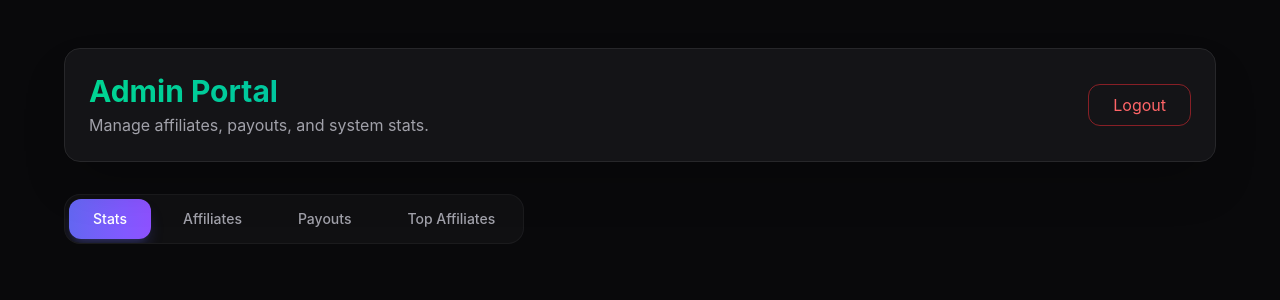
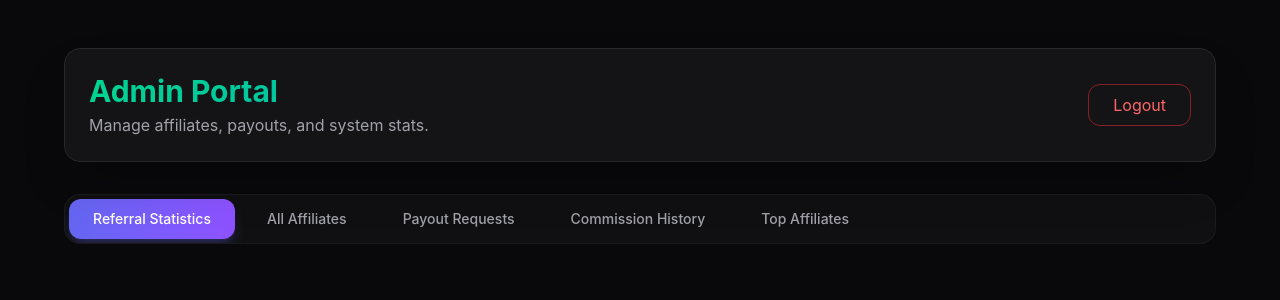
Before and after one commit to Priyanshu-Chouhan/Affiliate-Management-System, a React (Vite) app in the folder client/: page /admin in a window 1280 px wide. Shown: the top 300 px of the page. Built offline with nearby package versions, Linux system fonts and the light colour scheme; no server answers; sample sign-in values are in the browser's storage.

Commit message:
feat: add CommissionsTab component and integrate into AdminPage; update payout status handling and enhance styling

```diff
--- a/client/src/features/admin/AdminPage.tsx
+++ b/client/src/features/admin/AdminPage.tsx
@@ -15,9 +15,18 @@ import {
   AffiliatesTab,
   PayoutsTab,
   TopAffiliatesTab,
+  CommissionsTab,
 } from './components';
 
-type Tab = 'stats' | 'affiliates' | 'payouts' | 'top';
+type Tab = 'stats' | 'affiliates' | 'payouts' | 'commissions' | 'top';
+
+const TAB_LABELS: Record<Tab, string> = {
+  stats: 'Referral Statistics',
+  affiliates: 'All Affiliates',
+  payouts: 'Payout Requests',
+  commissions: 'Commission History',
+  top: 'Top Affiliates',
+};
 
 export const AdminPage = () => {
   const dispatch = useDispatch();
@@ -25,7 +34,7 @@ export const AdminPage = () => {
   const [tab, setTab] = useState<Tab>('stats');
 
   const [search, setSearch] = useState('');
-  const [payoutStatus, setPayoutStatus] = useState('pending');
+  const [payoutStatus, setPayoutStatus] = useState('');
   const [actionMsg, setActionMsg] = useState('');
 
   const { data: statsData, isLoading: loadingStats } = useGetAdminStatsQuery(undefined, { skip: tab !== 'stats' });
@@ -49,7 +58,7 @@ export const AdminPage = () => {
 
   const handleLogout = () => {
     dispatch(logout());
-    navigate('/login');
+    navigate('/admin/login');
   };
 
   const loading = loadingStats || loadingAffiliates || loadingPayouts || loadingTop;
@@ -75,8 +84,8 @@ export const AdminPage = () => {
         </div>
 
         {/* Tabs */}
-        <div className="flex gap-2 p-1 bg-surface/50 rounded-2xl border border-border/50 max-w-fit mx-auto sm:mx-0 overflow-x-auto">
-          {(['stats', 'affiliates', 'payouts', 'top'] as Tab[]).map((t) => (
+        <div className="flex gap-2 p-1 bg-surface/50 rounded-2xl border border-border/50 flex-wrap overflow-x-auto">
+          {(['stats', 'affiliates', 'payouts', 'commissions', 'top'] as Tab[]).map((t) => (
             <button
               key={t}
               onClick={() => setTab(t)}
@@ -86,7 +95,7 @@ export const AdminPage = () => {
                   : 'text-text-secondary hover:text-text-primary hover:bg-surface'
               }`}
             >
-              {t === 'top' ? 'Top Affiliates' : t.charAt(0).toUpperCase() + t.slice(1)}
+              {TAB_LABELS[t]}
             </button>
           ))}
         </div>
@@ -111,6 +120,7 @@ export const AdminPage = () => {
               {tab === 'stats' && statsData?.data && <StatsTab stats={statsData.data} />}
               {tab === 'affiliates' && <AffiliatesTab affiliates={affiliatesData?.data?.data || []} search={search} onSearchChange={setSearch} />}
               {tab === 'payouts' && <PayoutsTab payouts={payoutsData?.data || []} payoutStatus={payoutStatus} onStatusChange={setPayoutStatus} onAction={handlePayout} />}
+              {tab === 'commissions' && <CommissionsTab />}
               {tab === 'top' && <TopAffiliatesTab topAffiliates={topAffiliatesData?.data || []} />}
             </>
           )}
--- /dev/null
+++ b/client/src/features/admin/components/CommissionsTab.tsx
@@ -0,0 +1,63 @@
+import { useGetAdminCommissionsQuery } from '@/store/api';
+
+const getStatusColor = (s: string) => {
+  switch (s) {
+    case 'approved': return 'bg-emerald-500/10 text-emerald-400 border-emerald-500/20';
+    case 'paid': return 'bg-blue-500/10 text-blue-400 border-blue-500/20';
+    case 'rejected': return 'bg-red-500/10 text-red-400 border-red-500/20';
+    default: return 'bg-amber-500/10 text-amber-400 border-amber-500/20';
+  }
+};
+
+export const CommissionsTab = () => {
+  const { data, isLoading } = useGetAdminCommissionsQuery(undefined);
+  const commissions = data?.data || [];
+
+  if (isLoading) return (
+    <div className="flex justify-center p-20 text-primary">
+      <svg className="animate-spin h-10 w-10" xmlns="http://www.w3.org/2000/svg" fill="none" viewBox="0 0 24 24">
+        <circle className="opacity-25" cx="12" cy="12" r="10" stroke="currentColor" strokeWidth="4" />
+        <path className="opacity-75" fill="currentColor" d="M4 12a8 8 0 018-8V0C5.373 0 0 5.373 0 12h4zm2 5.291A7.962 7.962 0 014 12H0c0 3.042 1.135 5.824 3 7.938l3-2.647z" />
+      </svg>
+    </div>
+  );
+
+  return (
+    <div className="glass-panel p-6">
+      <div className="overflow-x-auto">
+        <table className="w-full text-left border-collapse">
+          <thead>
+            <tr className="border-b border-border/50 text-text-secondary text-sm uppercase tracking-wider">
+              {['Affiliate', 'Amount', 'Status', 'Description', 'Date'].map((h) => (
+                <th key={h} className="p-4 font-medium">{h}</th>
+              ))}
+            </tr>
+          </thead>
+          <tbody className="divide-y divide-border/30">
+            {commissions.map((c: any) => (
+              <tr key={c.id} className="hover:bg-surface/50 transition-colors">
+                <td className="p-4">
+                  <div className="font-medium text-white">{c.affiliate.name}</div>
+                  <div className="text-sm text-text-secondary">{c.affiliate.email}</div>
+                </td>
+                <td className="p-4 font-bold text-emerald-400">${Number(c.amount).toFixed(2)}</td>
+                <td className="p-4">
+                  <span className={`px-3 py-1 rounded-full text-xs font-medium border ${getStatusColor(c.status)}`}>
+                    {c.status.charAt(0).toUpperCase() + c.status.slice(1)}
+                  </span>
+                </td>
+                <td className="p-4 text-text-secondary">{c.description || '—'}</td>
+                <td className="p-4 text-text-secondary">{new Date(c.createdAt).toLocaleDateString()}</td>
+              </tr>
+            ))}
+            {commissions.length === 0 && (
+              <tr>
+                <td colSpan={5} className="p-8 text-center text-text-secondary">No commissions found.</td>
+              </tr>
+            )}
+          </tbody>
+        </table>
+      </div>
+    </div>
+  );
+};
--- a/client/src/features/admin/components/PayoutsTab.tsx
+++ b/client/src/features/admin/components/PayoutsTab.tsx
@@ -14,6 +14,7 @@ export const PayoutsTab = ({ payouts, payoutStatus, onStatusChange, onAction }:
       onChange={(e) => onStatusChange(e.target.value)}
       className="premium-input mb-6 max-w-xs appearance-none"
     >
+      <option value="">All</option>
       <option value="pending">Pending</option>
       <option value="approved">Approved</option>
       <option value="rejected">Rejected</option>
--- a/client/src/features/admin/components/index.ts
+++ b/client/src/features/admin/components/index.ts
@@ -2,3 +2,4 @@ export { StatsTab } from './StatsTab';
 export { AffiliatesTab } from './AffiliatesTab';
 export { PayoutsTab } from './PayoutsTab';
 export { TopAffiliatesTab } from './TopAffiliatesTab';
+export { CommissionsTab } from './CommissionsTab';
```
Also changed, not shown: client/src/index.css (+8 -0 lines).
